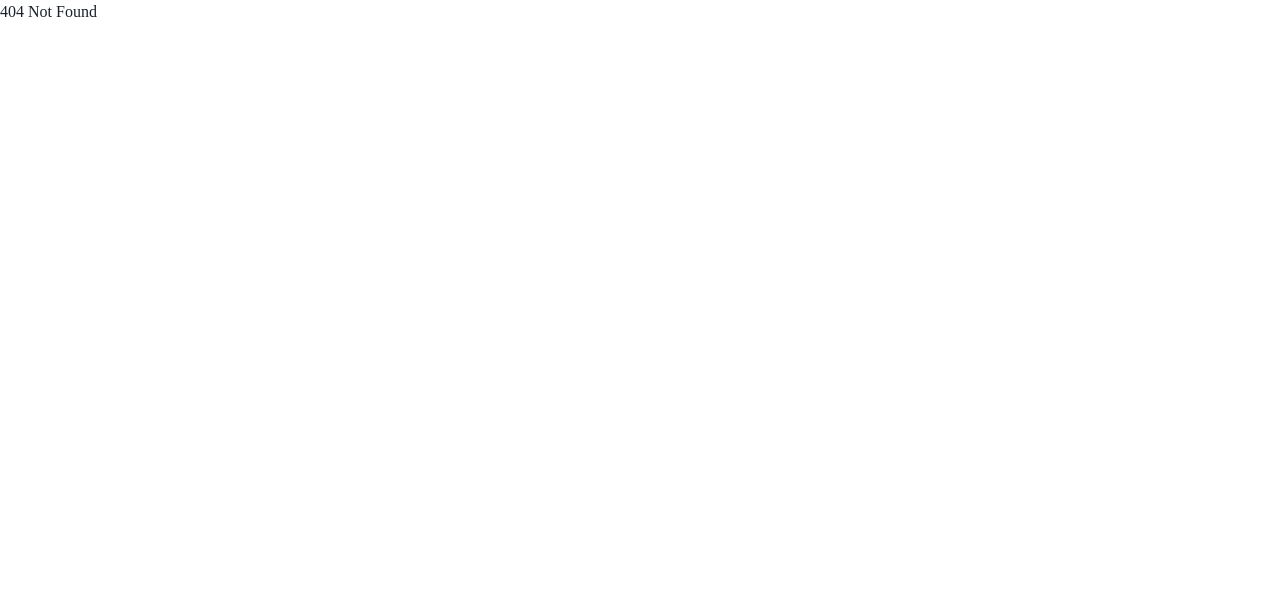
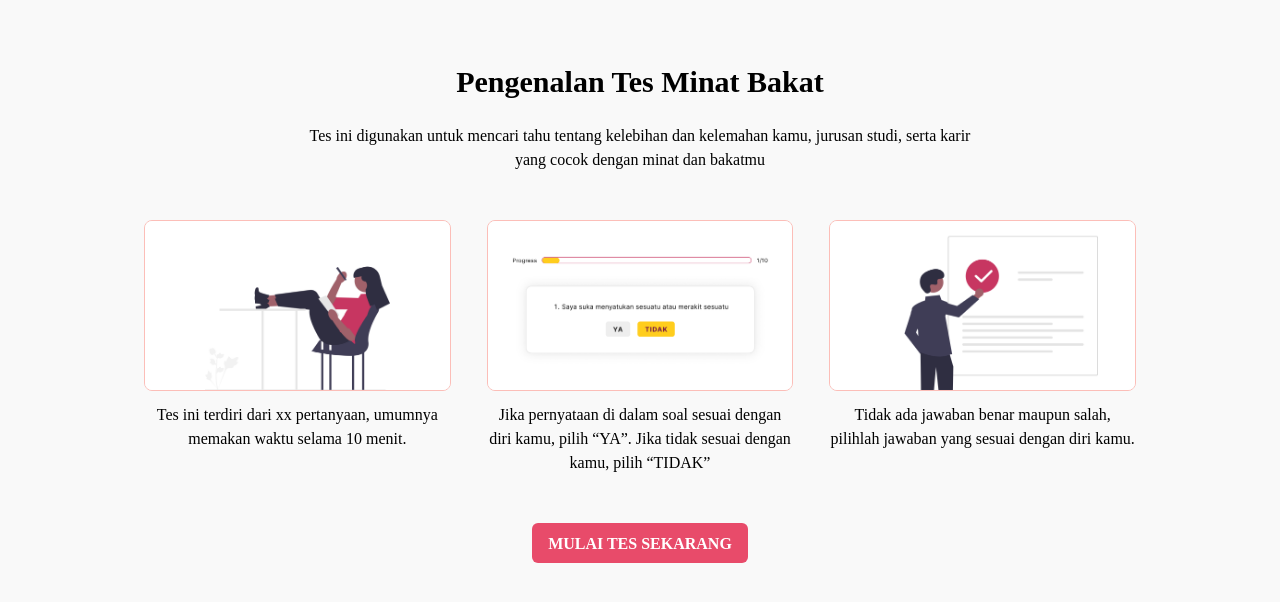
Before and after one commit to rg-km/final-project-engineering-51, a React (Create React App) app in the folder frontend/my-app/: page /test-opening in a window 1280 px wide. Before the commit this address had no page. Shown: the top 602 px of the page. Built offline with nearby package versions, Linux system fonts and the light colour scheme.

Commit message:
feat: Add testminatbakat pages

```diff
--- a/frontend/my-app/src/App.js
+++ b/frontend/my-app/src/App.js
@@ -4,6 +4,8 @@ import LandingPage from "./pages/LandingPage";
 import LoginForm from "./pages/LoginForm";
 import RegisterForm from "./pages/RegisterForm";
 import ErrorPage from "./pages/ErrorPage";
+import TestOpening from "./pages/TestOpening";
+import TestComplete from "./pages/TestComplete";
 
 function App() {
   return (
@@ -13,6 +15,8 @@ function App() {
             <Route path="/" element={<LandingPage/>} />
             <Route path="/login" element={<LoginForm/>} />
             <Route path="/register" element={<RegisterForm/>} />
+            <Route path="/test-opening" element={<TestOpening/>} />
+            <Route path="/test-complete" element={<TestComplete/>} />
             <Route path="*" element={<ErrorPage/>}/>
         </Routes>
       </Router>
--- a/frontend/my-app/src/components/Banner.jsx
+++ b/frontend/my-app/src/components/Banner.jsx
@@ -8,6 +8,7 @@ import {
 } from '@chakra-ui/react';
 import illustration from '../assets/banner.png';
 import * as React from 'react';
+import { Link } from 'react-router-dom';
 
 function Banner(){
     return(
@@ -24,9 +25,11 @@ function Banner(){
                     Kenali dirimu dengan melakukan Tes Minat dan Bakat di KenaliAku. Temukan jurusan studi terbaik untuk #MasaDepanmu
                     </Box>
                     <Box mt="4">
-                        <Button pr={5} fontSize="lg" color="black" variant='outline' background="#FFCD1D">
-                            Ikuti Tes Sekarang
-                        </Button>
+                        <Link to={"/test-opening"}>
+                            <Button pr={5} fontSize="lg" color="black" variant='outline' background="#FFCD1D">
+                                Ikuti Tes Sekarang
+                            </Button>
+                        </Link>
                     </Box>
                 </Box>
                 <Box w="30%">
--- /dev/null
+++ b/frontend/my-app/src/pages/TestComplete.js
@@ -0,0 +1,36 @@
+import {
+  Box,
+  Image,
+  Button,
+  Text,
+  Heading,
+  Flex,
+} from '@chakra-ui/react';
+import * as React from 'react';
+import Complete from '../assets/finish.png';
+
+function TestComplete() {
+  return(
+    <>
+      <Box className='test-complete' bg='#F9F9F9' w='100%' py={16} px={36} color='black'>
+        <Flex textAlign='center' alignItems='center' flexDirection='column' gap={12}>
+          <Heading as='h1' size='lg'>
+            Pengenalan Tes Minat Bakat
+          </Heading>
+          <Image src={Complete} alt='Complete' />
+          <Text w='2xl'>
+            Tes ini digunakan untuk mencari tahu tentang kelebihan dan kelemahan kamu,
+            jurusan studi, serta karir yang cocok dengan minat dan bakatmu
+          </Text>
+          <Box>
+            <Button colorScheme="gray.600" backgroundColor='primary.500'>
+              LIHAT HASIL
+            </Button>
+          </Box>
+        </Flex>
+      </Box>
+    </>
+  )
+}
+
+export default TestComplete;
--- /dev/null
+++ b/frontend/my-app/src/pages/TestOpening.js
@@ -0,0 +1,76 @@
+import {
+  Box,
+  Image,
+  Button,
+  Text,
+  Heading,
+  Flex,
+} from '@chakra-ui/react';
+import Petunjuk1 from '../assets/petunjuk-1.png';
+import Petunjuk2 from '../assets/petunjuk-2.png';
+import Petunjuk3 from '../assets/petunjuk-3.png';
+
+function TestOpening() {
+  const property = [
+    {
+      imageUrl: Petunjuk1,
+      imageAlt: 'petunjuk-1',
+      text: 'Tes ini terdiri dari xx pertanyaan, umumnya memakan waktu selama 10 menit.'
+    },
+    {
+      imageUrl: Petunjuk2,
+      imageAlt: 'petunjuk-2',
+      text: 'Jika pernyataan di dalam soal sesuai dengan diri kamu, pilih “YA”. Jika tidak sesuai dengan kamu, pilih “TIDAK”'
+    },
+    {
+      imageUrl: Petunjuk3,
+      imageAlt: 'petunjuk-3',
+      text: 'Tidak ada jawaban benar maupun salah, pilihlah jawaban yang sesuai dengan diri kamu.'
+    }
+  ];
+
+  return(
+    <>
+      <Box id='test-opening' bg='#F9F9F9' w='100%' py={16} px={36} color='black'>
+        <Flex textAlign='center' alignItems='center' flexDirection='column' gap={12}>
+          <Box>
+            <Heading as='h1' size='lg' mb={6}>
+              Pengenalan Tes Minat Bakat
+            </Heading>
+            <Text w='2xl'>
+              Tes ini digunakan untuk mencari tahu tentang kelebihan dan kelemahan kamu,
+              jurusan studi, serta karir yang cocok dengan minat dan bakatmu
+            </Text>
+          </Box>
+          <Flex className='guide-container' gap={9}>
+            {
+              property.map((el) => (
+                <Box w='100%'>
+                  <Image
+                    w='100%'
+                    objectFit='cover'
+                    border='solid 1px'
+                    borderColor='primary.200'
+                    borderRadius='lg'
+                    src={el.imageUrl}
+                    alt={el.imageAlt}
+                  />
+                  <Text mt={3}>
+                    {el.text}
+                  </Text>
+                </Box>
+              ))
+            }
+          </Flex>
+          <Box>
+            <Button colorScheme="gray.600" backgroundColor='primary.500'>
+              MULAI TES SEKARANG
+            </Button>
+          </Box>
+        </Flex>
+      </Box>
+    </>
+  );
+}
+
+export default TestOpening;
```
